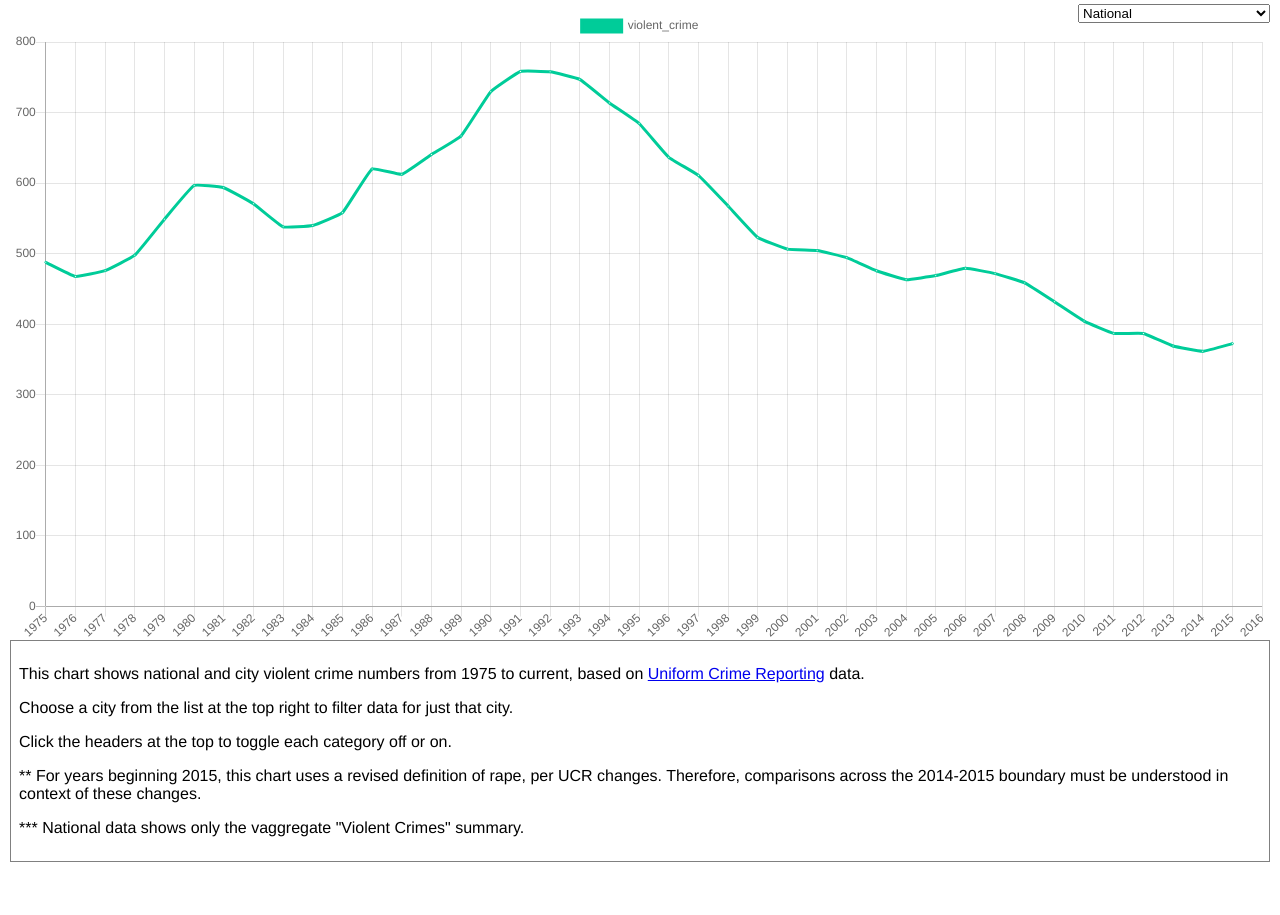
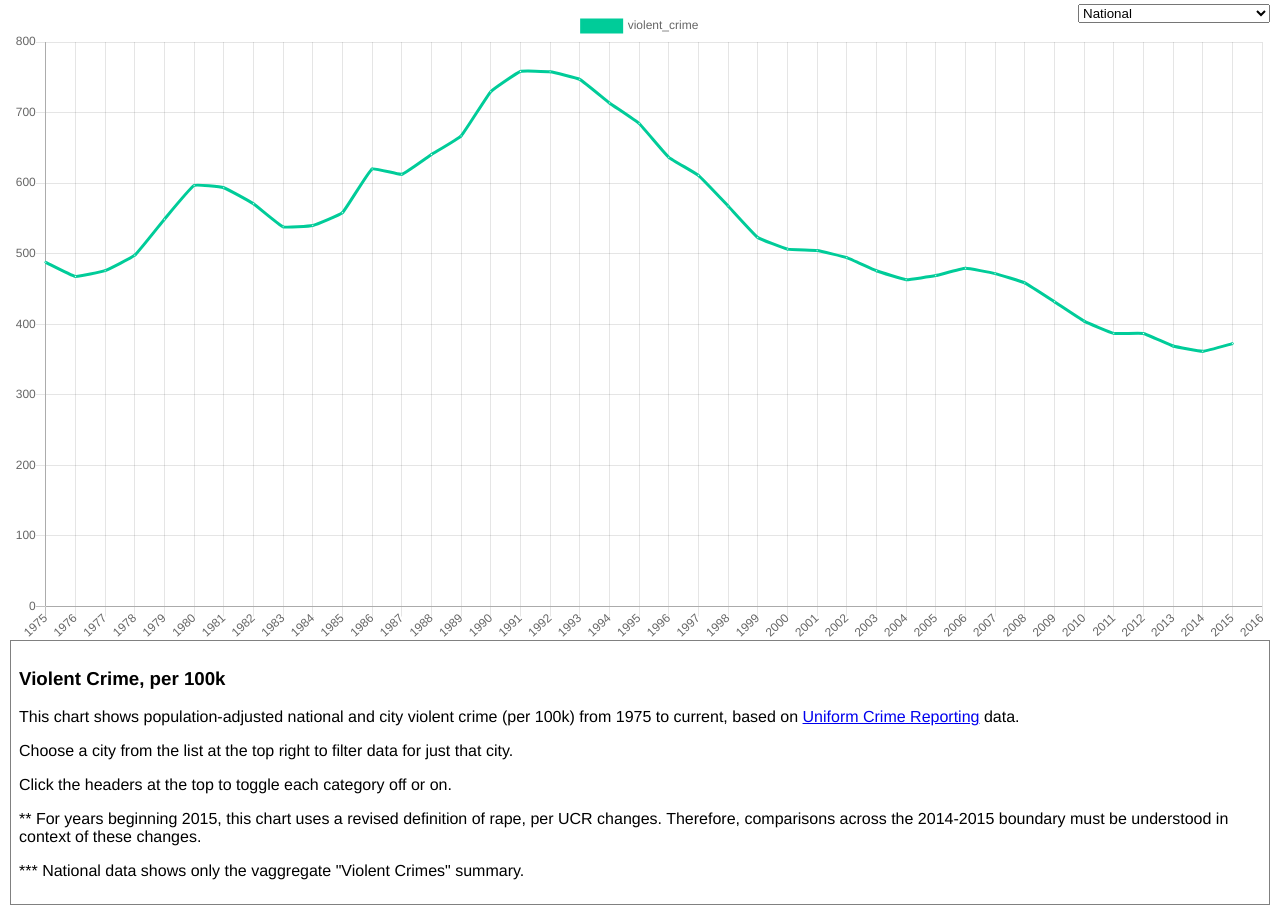
Before and after one commit to HackLB/visualize_ucr, a plain HTML site: page cities/per_100k.html in a window 1280 px wide. Before the commit the page ends 872 px from the top, so only its background shows below. Drawn offline with nearby package versions, Linux system fonts and the light colour scheme.

Commit message:
Updated titles

```diff
--- a/cities/per_100k.html
+++ b/cities/per_100k.html
@@ -16,7 +16,8 @@
 <canvas id="myChart" class="chart-container"></canvas>
 
 <div id="notes">
-<p>This chart shows national and city violent crime numbers from 1975 to current, based on <a href="https://ucr.fbi.gov/">Uniform Crime Reporting</a> data.</p>
+<h3>Violent Crime, per 100k</h3>
+<p>This chart shows population-adjusted national and city violent crime (per 100k) from 1975 to current, based on <a href="https://ucr.fbi.gov/">Uniform Crime Reporting</a> data.</p>
 <p>Choose a city from the list at the top right to filter data for just that city.</p>
 <p>Click the headers at the top to toggle each category off or on.</p>
 <p>** For years beginning 2015, this chart uses a revised definition of rape, per UCR changes. Therefore, comparisons across the 2014-2015 boundary must be understood in context of these changes.</p>
```
Also changed, not shown: cities/index.html (+1 -0 lines), diff.html (+1 -0 lines), index.html (+1 -0 lines).
